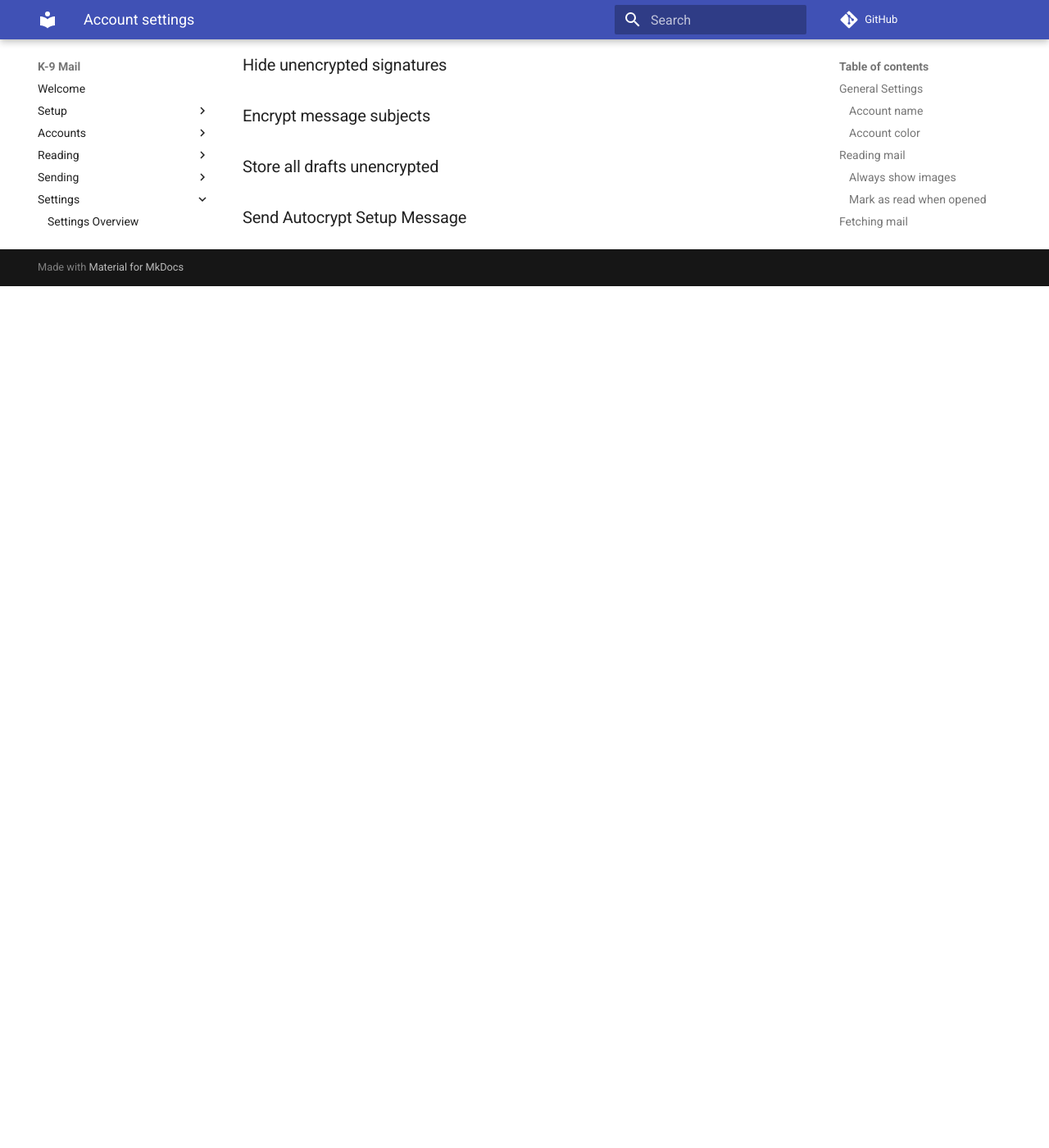
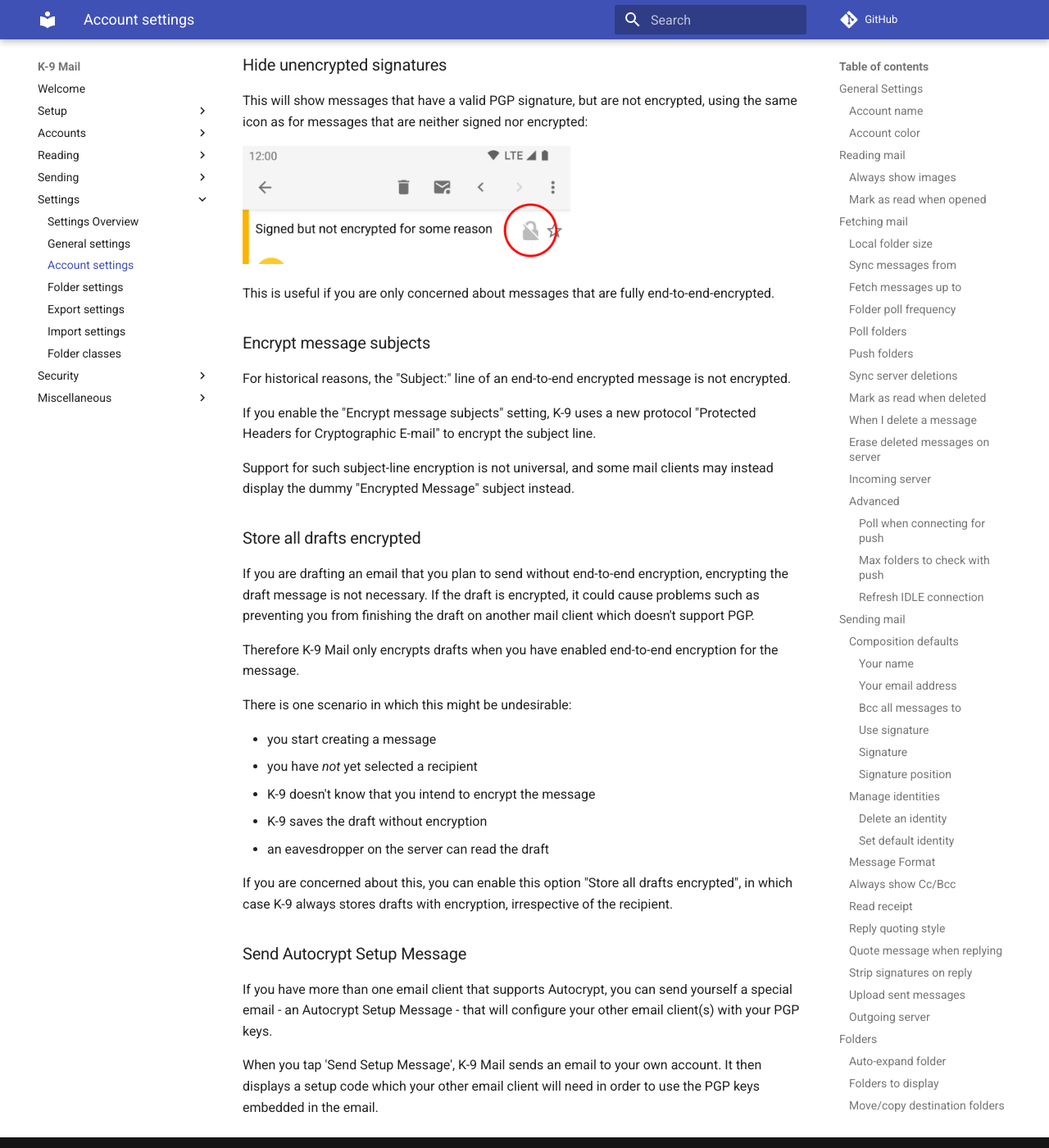
Before and after one commit to k9mail/k9mail-docs, an MkDocs documentation site: the page built from docs/en/current/settings/account.md, in a window 1280 px wide and 1400 px high, scrolled down 12491 px. Shown: the whole window at 82% size. Built offline with MkDocs 1.6.1 and Material for MkDocs 9.7.7, drawn with Linux system fonts in a browser that asks for light colours; comment, search, counter and statistics services are not loaded; before the commit the page ends 12840 px from its top, so only the background shows below that.

Commit message:
More account PGP settings

```diff
--- a/docs/en/current/settings/account.md
+++ b/docs/en/current/settings/account.md
@@ -394,8 +394,46 @@
 
 ### Hide unencrypted signatures
 
+This will show messages that have a valid PGP signature, but are not encrypted, using the same icon
+as for messages that are neither signed nor encrypted:
+
+![Unencrypted signatures hidden](img/signed_unencrypted_hide.png)
+
+This is useful if you are only concerned about messages that are fully end-to-end-encrypted.
+
 ### Encrypt message subjects
 
-### Store all drafts unencrypted
+For historical reasons, the "Subject:" line of an end-to-end encrypted message is not encrypted.
+
+If you enable the "Encrypt message subjects" setting, K-9 uses a new protocol "Protected Headers for Cryptographic E-mail"
+to encrypt the subject line.
+
+Support for such subject-line encryption is not universal, and some mail clients may instead display the
+dummy "Encrypted Message" subject instead.
+
+### Store all drafts encrypted
+
+If you are drafting an email that you plan to send without end-to-end encryption,
+encrypting the draft message is not necessary. If the draft is encrypted, it could cause problems
+such as preventing you from finishing the draft on another mail client which doesn't support PGP.
+
+Therefore K-9 Mail only encrypts drafts when you have enabled end-to-end encryption for the message.
+
+There is one scenario in which this might be undesirable:
+
+- you start creating a message
+- you have *not* yet selected a recipient
+- K-9 doesn't know that you intend to encrypt the message
+- K-9 saves the draft without encryption
+- an eavesdropper on the server can read the draft
+
+If you are concerned about this, you can enable this option "Store all drafts encrypted",
+in which case K-9 always stores drafts with encryption, irrespective of the recipient.
 
 ### Send Autocrypt Setup Message
+
+If you have more than one email client that supports Autocrypt, you can send yourself a special email
+- an Autocrypt Setup Message - that will configure your other email client(s) with your PGP keys.
+
+When you tap 'Send Setup Message', K-9 Mail sends an email to your own account. It then displays a setup
+code which your other email client will need in order to use the PGP keys embedded in the email.
```
Also changed, not shown: docs/en/current/security/pgp.md (+1 -1 lines), docs/en/current/sending/sending_content.md (+1 -1 lines), docs/en/current/settings/img/signed_unencrypted_hide.png (added).
